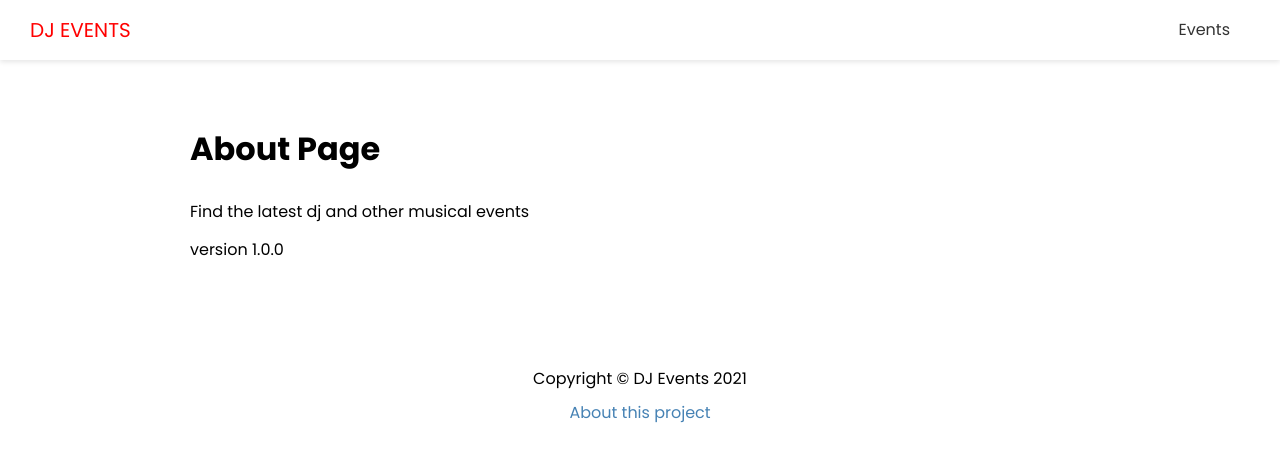
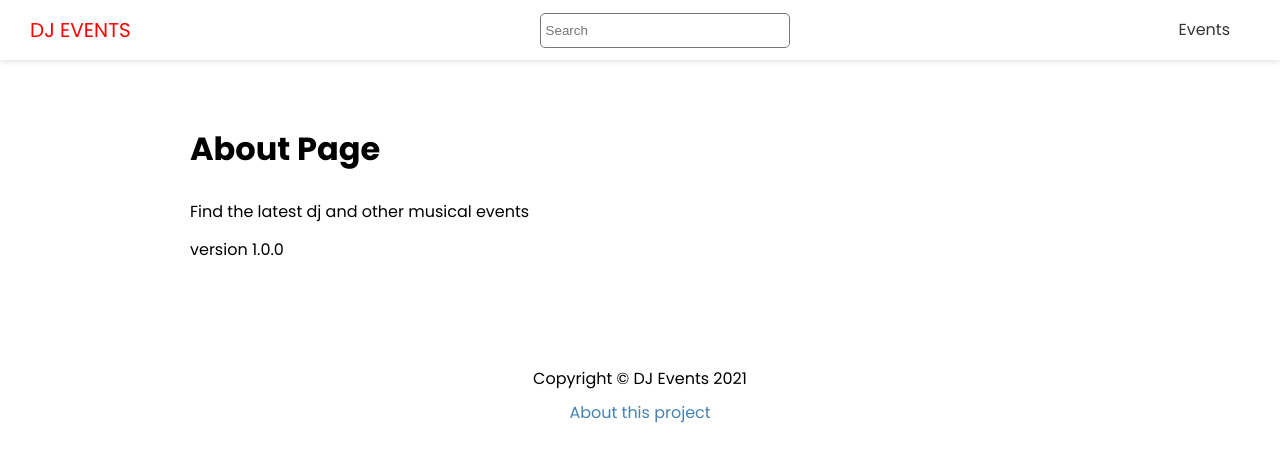
Before and after one commit to tomtom260/Next-JS-Dj-Events, a Next.js app: page /about in a window 1280 px wide. Shown: the top 462 px of the page. Built offline with nearby package versions, Linux system fonts and the light colour scheme.

Commit message:
feat: add search comp to header

```diff
--- a/components/Header.js
+++ b/components/Header.js
@@ -1,5 +1,6 @@
 import Link from 'next/link'
 import styles from '@/styles/header.module.css'
+import Search from './Search'
 
 function Header() {
   return (
@@ -7,6 +8,7 @@ function Header() {
       <div className={styles.logo}>
         <Link href='/'>DJ Events</Link>
       </div>
+      <Search/>
       <nav>
         <ul>
           <li>
--- /dev/null
+++ b/components/Search.js
@@ -0,0 +1,25 @@
+import { useRouter } from 'next/router'
+import React, { useRef } from 'react'
+import styles from '@/styles/search.module.css'
+
+function Search() {
+  const router = useRouter()
+  const ref = useRef(null)
+  return (
+    <form
+      onSubmit={e => {
+        e.preventDefault()
+        router.push(`/search?term=${ref.current.value}`)
+      }}
+    >
+      <input
+        className={styles.search}
+        ref={ref}
+        type='text'
+        placeholder='Search'
+      />
+    </form>
+  )
+}
+
+export default Search
--- a/pages/search.js
+++ b/pages/search.js
@@ -4,7 +4,6 @@ import EventItem from '@/components/EventItem'
 import Layout from '@/components/Layout'
 import { API_URL } from '@/config/index'
 import qs from 'qs'
-import { query } from 'esquery'
 
 function SearchPage({ events }) {
   const router = useRouter()
--- /dev/null
+++ b/styles/search.module.css
@@ -0,0 +1,7 @@
+.search {
+  width: 250px;
+  height: 35px;
+  padding: 5px;
+  border: 1px solid #777;
+  border-radius: 5px;
+}
```
Also changed, not shown: styles/globals.css (line endings or trailing spaces).
